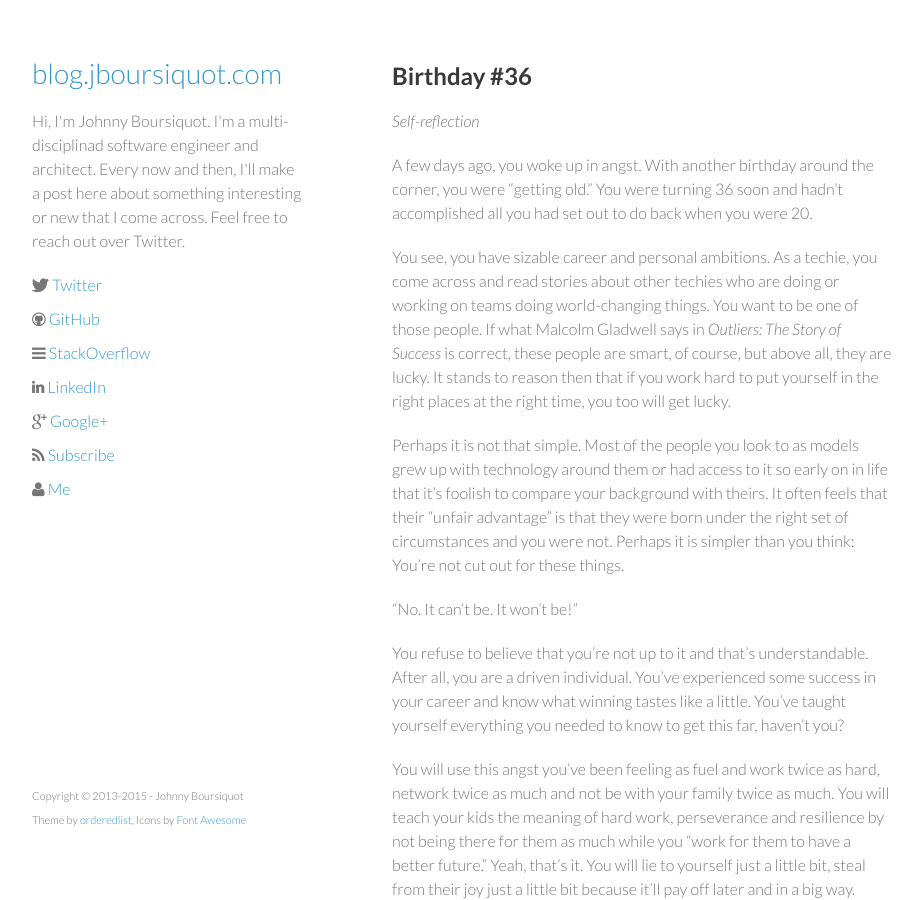
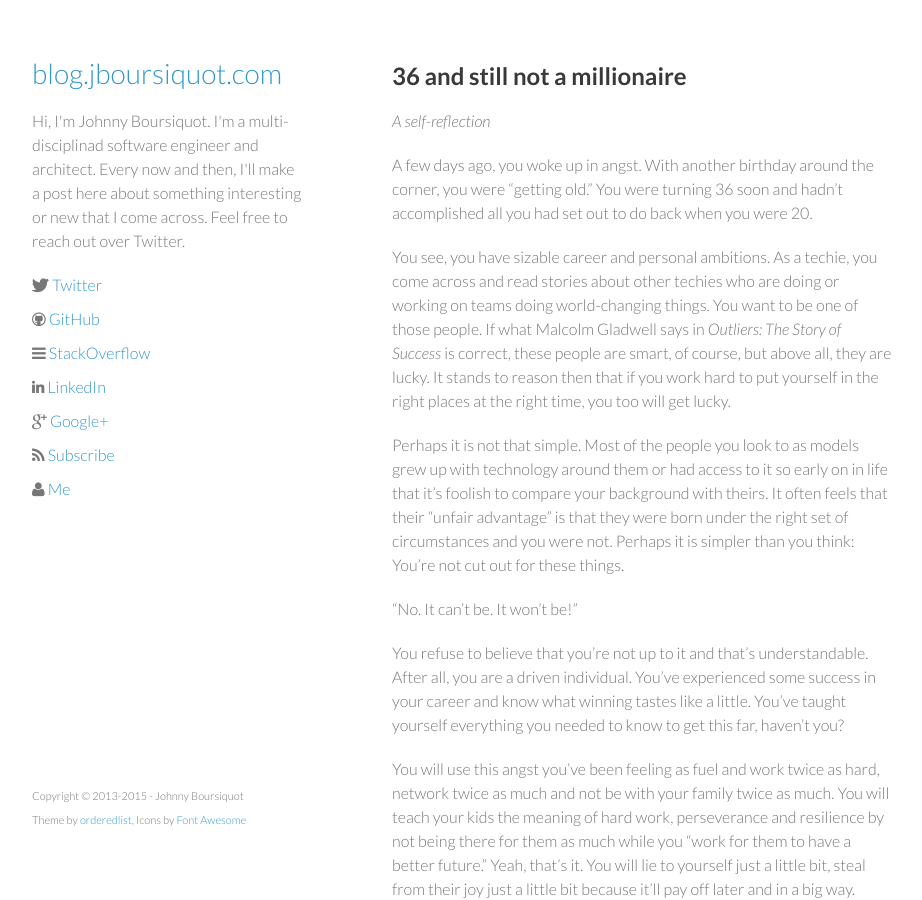
Before and after one commit to jboursiquot/jboursiquot.github.io, a Jekyll site: the page built from _posts/2015-11-22-birthday-36.md, in a window 1280 px wide and 900 px high. Shown: the whole window, without its empty margins (178-1100 px from the left). Built offline with Jekyll 4.4.1, drawn with Linux system fonts in a browser that asks for light colours; comment, search, counter and statistics services are not loaded.

Commit message:
Re-title post

```diff
--- a/_posts/2015-11-22-birthday-36.md
+++ b/_posts/2015-11-22-birthday-36.md
@@ -1,7 +1,7 @@
 ---
 layout: post
-title: "Birthday #36"
-description: "Self-reflection"
+title: "36 and still not a millionaire"
+description: "A self-reflection"
 tags: [self, life, success, failure]
 comments: true
 published: true
```
